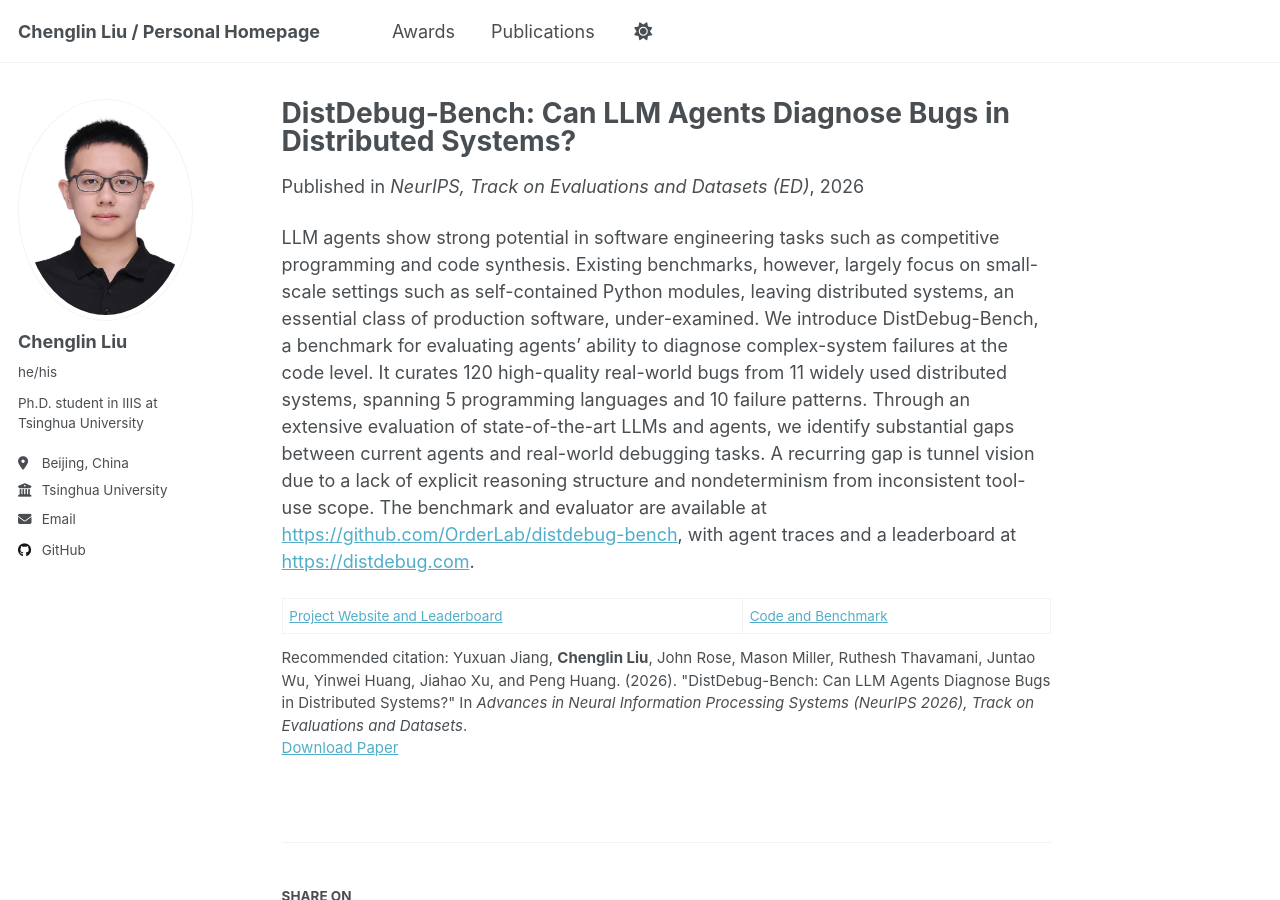
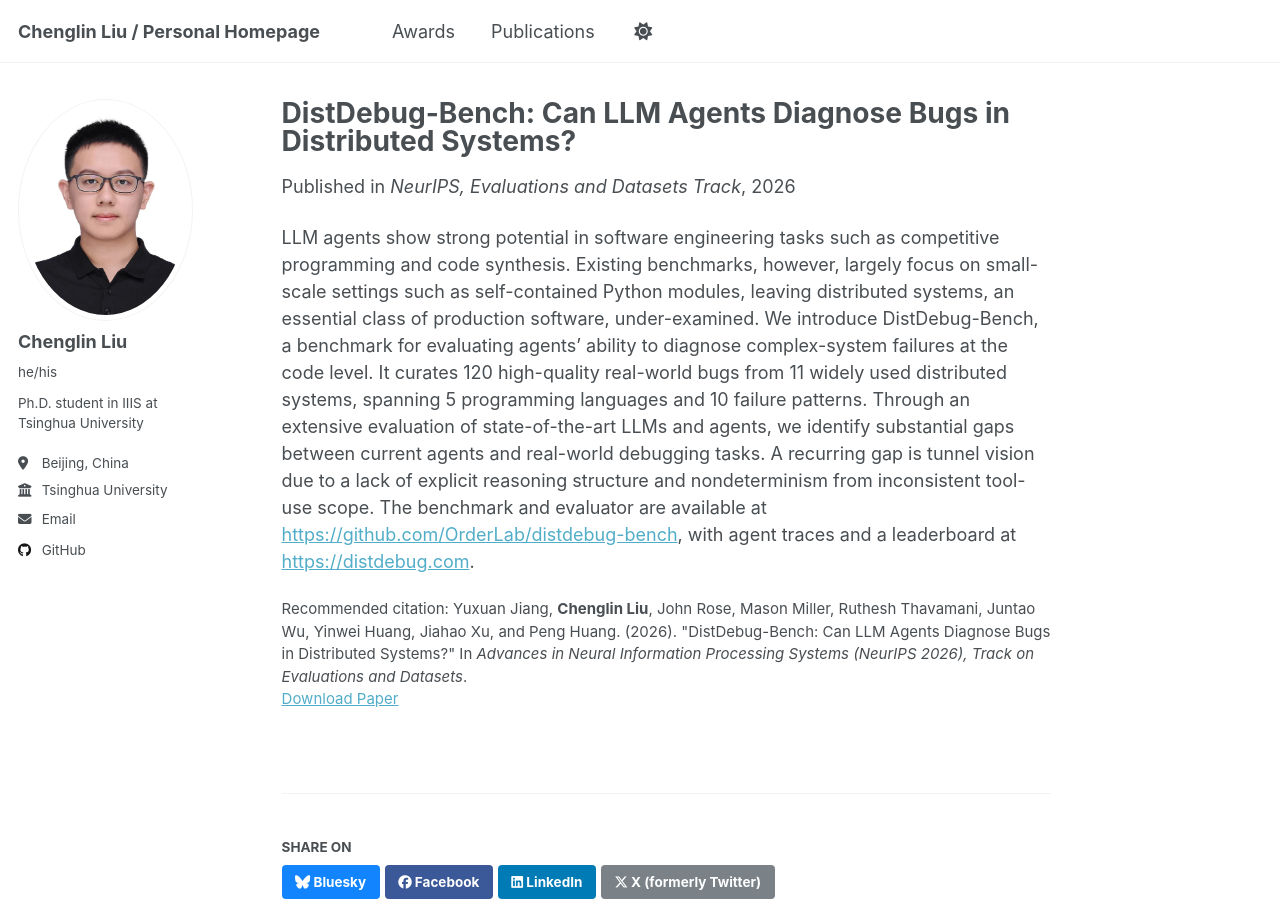
Before and after one commit to jk21lcl/jk21lcl.github.io, a Jekyll site: the page built from _publications/2026-11-02-distdebug-bench.md, in a window 1280 px wide and 900 px high. Built offline with Jekyll 4.4.1, drawn with Linux system fonts in a browser that asks for light colours; a script that is not in the unit is left out.

Commit message:
small change

```diff
--- a/_publications/2026-11-02-distdebug-bench.md
+++ b/_publications/2026-11-02-distdebug-bench.md
@@ -5,11 +5,9 @@ category: conferences
 permalink: /publication/2026-11-02-distdebug-bench
 excerpt: 'DistDebug-Bench is a benchmark for code-level diagnosis of real distributed-system bugs, testing whether agents can move from incident evidence to precise root-cause code.'
 date: 2026-11-02
-venue: 'NeurIPS, Track on Evaluations and Datasets (ED)'
+venue: 'NeurIPS, Evaluations and Datasets Track'
 paperurl: 'https://arxiv.org/abs/2611.03523'
 citation: 'Yuxuan Jiang, <b>Chenglin Liu</b>, John Rose, Mason Miller, Ruthesh Thavamani, Juntao Wu, Yinwei Huang, Jiahao Xu, and Peng Huang. (2026). &quot;DistDebug-Bench: Can LLM Agents Diagnose Bugs in Distributed Systems?&quot; In <i>Advances in Neural Information Processing Systems (NeurIPS 2026), Track on Evaluations and Datasets</i>.'
 ---
 
 LLM agents show strong potential in software engineering tasks such as competitive programming and code synthesis. Existing benchmarks, however, largely focus on small-scale settings such as self-contained Python modules, leaving distributed systems, an essential class of production software, under-examined. We introduce DistDebug-Bench, a benchmark for evaluating agents' ability to diagnose complex-system failures at the code level. It curates 120 high-quality real-world bugs from 11 widely used distributed systems, spanning 5 programming languages and 10 failure patterns. Through an extensive evaluation of state-of-the-art LLMs and agents, we identify substantial gaps between current agents and real-world debugging tasks. A recurring gap is tunnel vision due to a lack of explicit reasoning structure and nondeterminism from inconsistent tool-use scope. The benchmark and evaluator are available at [https://github.com/OrderLab/distdebug-bench](https://github.com/OrderLab/distdebug-bench), with agent traces and a leaderboard at [https://distdebug.com](https://distdebug.com).
-
-[Project Website and Leaderboard](https://distdebug.com/) | [Code and Benchmark](https://github.com/OrderLab/distdebug-bench)
```
